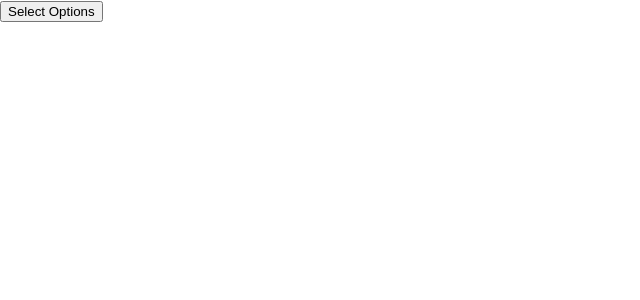
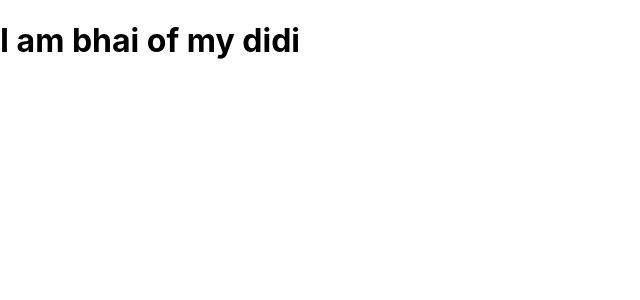
Before and after one commit to piyushjha0409/React-js, a React (Create React App) app in the folder myapp/: page / in a window 1280 px wide. Shown: the top 300 px of the page, without its empty margins (0-640 px from the left). Built offline with nearby package versions, Linux system fonts and the light colour scheme.

Commit message:
changes applied

```diff
--- a/myapp/src/App.js
+++ b/myapp/src/App.js
@@ -1,15 +1,21 @@
+import React, {createContext} from 'react';
 import NameForm from '../src/components/NameForm'
 import './App.css';
-import Calculator from './components/calculator';
+import ComponentA from './components/context/ComponentA';
+
+const LastName = createContext()
 
 function App() {
   return (
-    <div className="App">
-       <Calculator />
-    </div>
+    <>
+    <LastName.Provider value={"jha"}>
+      <ComponentA />
+    </LastName.Provider>
+    </>
   );
 }
 
 setInterval(App, 100);
 
 export default App;
+export {LastName}
--- /dev/null
+++ b/myapp/src/components/context/ComponentA.jsx
@@ -0,0 +1,15 @@
+import React, {createContext} from 'react'
+import ComponentB from './ComponentB'
+import { LastName } from '../../App'
+
+const ComponentA = () => {
+  return (
+    <>
+    <LastName.Provider value={"didi"}>
+      <ComponentB />
+    </LastName.Provider>
+    </>
+  )
+}
+
+export default ComponentA
--- /dev/null
+++ b/myapp/src/components/context/ComponentB.jsx
@@ -0,0 +1,15 @@
+import React, {createContext} from 'react'
+import { LastName } from '../../App'
+import ComponentC from './ComponentC'
+
+const ComponentB = () => {
+  return (
+    <LastName.Consumer>
+        {(SisName) =>{
+            return <h1>I am bhai of my {SisName}</h1>
+        }}
+    </LastName.Consumer>
+  )
+}
+
+export default ComponentB
--- /dev/null
+++ b/myapp/src/components/context/ComponentC.jsx
@@ -0,0 +1,16 @@
+import React, {createContext} from 'react'
+import { LastName } from '../../App'
+
+const ComponentC = () => {
+  return (
+    <>
+    <LastName.Consumer>
+        {(LName) =>{
+            return <h1>My name is {LName}</h1>
+        }}
+    </LastName.Consumer>
+    </>
+  )
+}
+
+export default ComponentC
--- a/myapp/src/index.js
+++ b/myapp/src/index.js
@@ -1,9 +1,11 @@
 import React, {Fragment} from 'react';
 import ReactDOM from 'react-dom/client';
+import App from './App';
 import './index.css';
 import reportWebVitals from './reportWebVitals';
-// import OuterClickExample from './components/OuterClickExample';
-const OuterClickExample = React.lazy(() =>  import('./components/OuterClickExample'))
+import ComponentA from './components/context/ComponentA';
+
+
 
 // const root = ReactDOM.createRoot(document.getElementById('root'));
 // function Clock(props){
@@ -65,6 +67,6 @@ const OuterClickExample = React.lazy(() =>  import('./components/OuterClickExamp
 // }
 
 const root = ReactDOM.createRoot(document.getElementById('root'))
-root.render(<OuterClickExample />)
+root.render(<ComponentA />)
 
 reportWebVitals();
```
Also changed, not shown: myapp/src/components/context/ContextProvider.jsx (deleted, +0 -8 lines).
